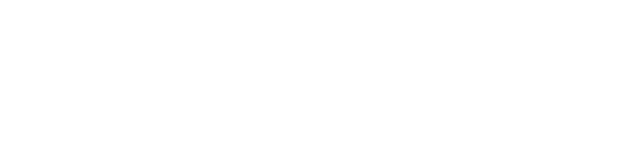
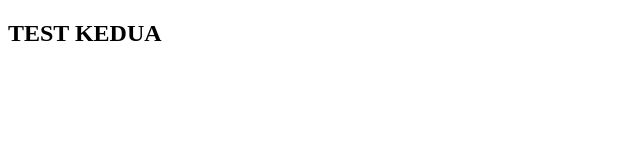
Before and after one commit to bintangnaufal21/testgit, a plain HTML site: page index.html in a window 1280 px wide. Shown: the whole page, without its empty margins (0-640 px from the left). Drawn offline with Linux system fonts and the light colour scheme.

Commit message:
test kedua

```diff
--- a/index.html
+++ b/index.html
@@ -6,5 +6,7 @@
     <meta name="viewport" content="width=device-width, initial-scale=1.0" />
     <title>Test Git</title>
   </head>
-  <body></body>
+  <body>
+    <h2>TEST KEDUA</h2>
+  </body>
 </html>
```
